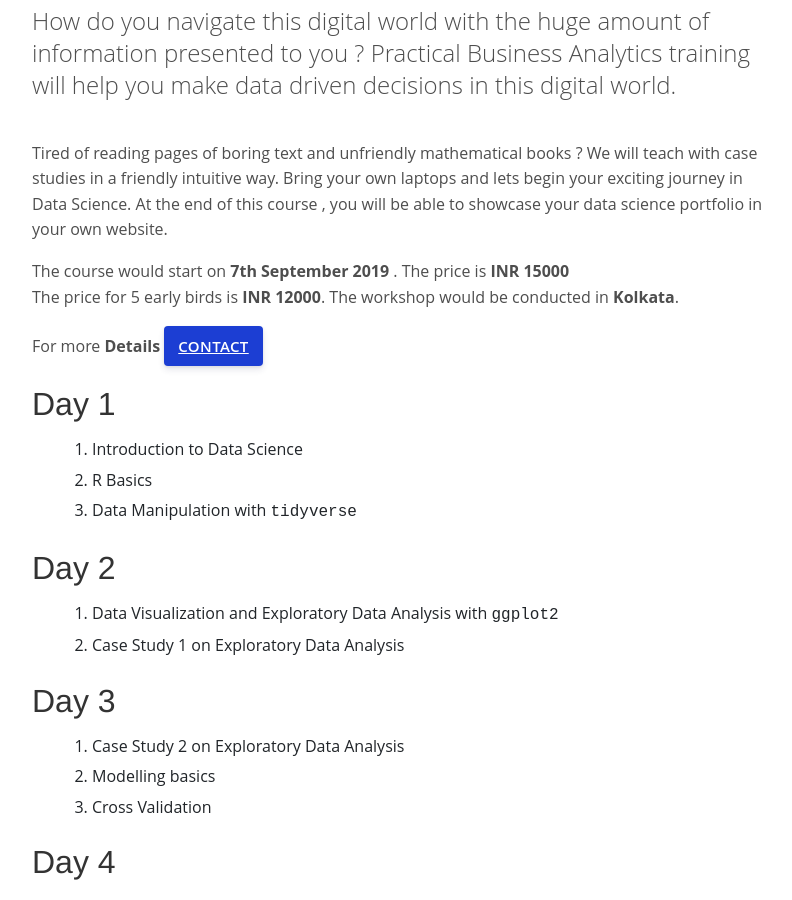
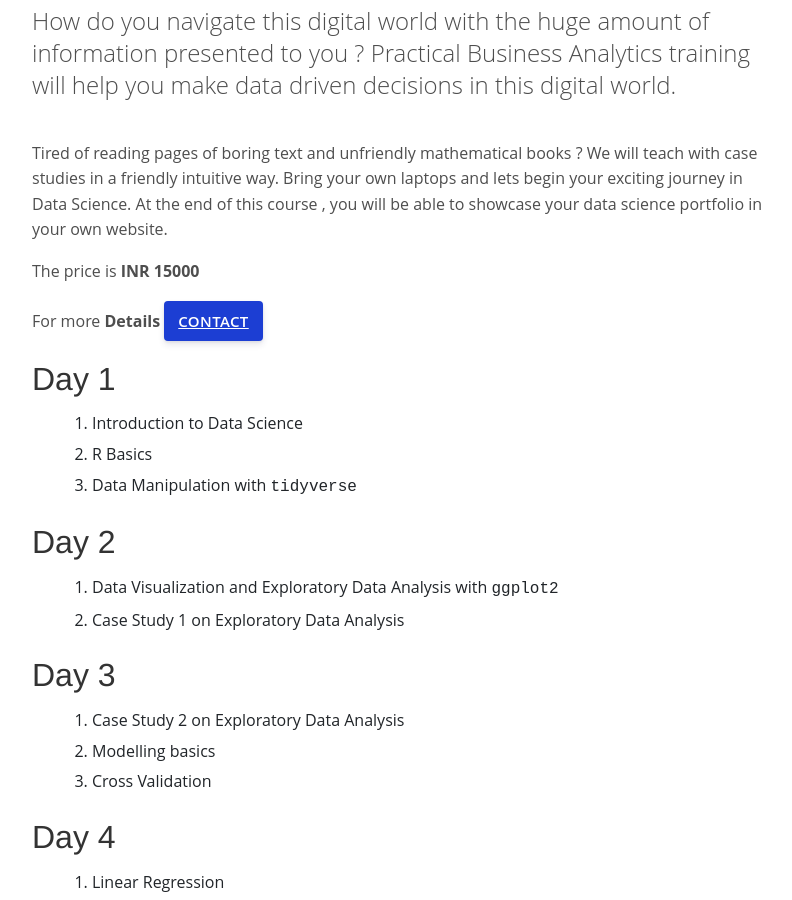
Before and after one commit to knowledgefoundation/knowledgefoundation.github.io, a Jekyll site: the page built from _courses/business-analytics.md, in a window 1280 px wide and 900 px high, scrolled down 411 px. Shown: the whole window, without its empty margins (48-840 px from the left). Built offline with Jekyll 4.4.1, drawn with Linux system fonts in a browser that asks for light colours.

Commit message:
Changed Posts

```diff
--- a/_courses/business-analytics.md
+++ b/_courses/business-analytics.md
@@ -8,9 +8,7 @@ How do you navigate this digital world with the huge amount of information prese
 
 Tired of reading pages of boring text and unfriendly mathematical books ? We will teach with case studies in a friendly intuitive way. Bring your own laptops and lets begin your exciting journey in Data Science. At the end of this course , you will be able to showcase your data science portfolio in your own website.
 
-The course would start on **7th September 2019** . The price is **INR 15000**
-The price for 5 early birds is **INR 12000**. The workshop would be conducted in **Kolkata**.
-
+The price is **INR 15000**
 
 For more **Details**   <a href="{{site.baseurl}}/contact" class="button">Contact</a>
 
```
